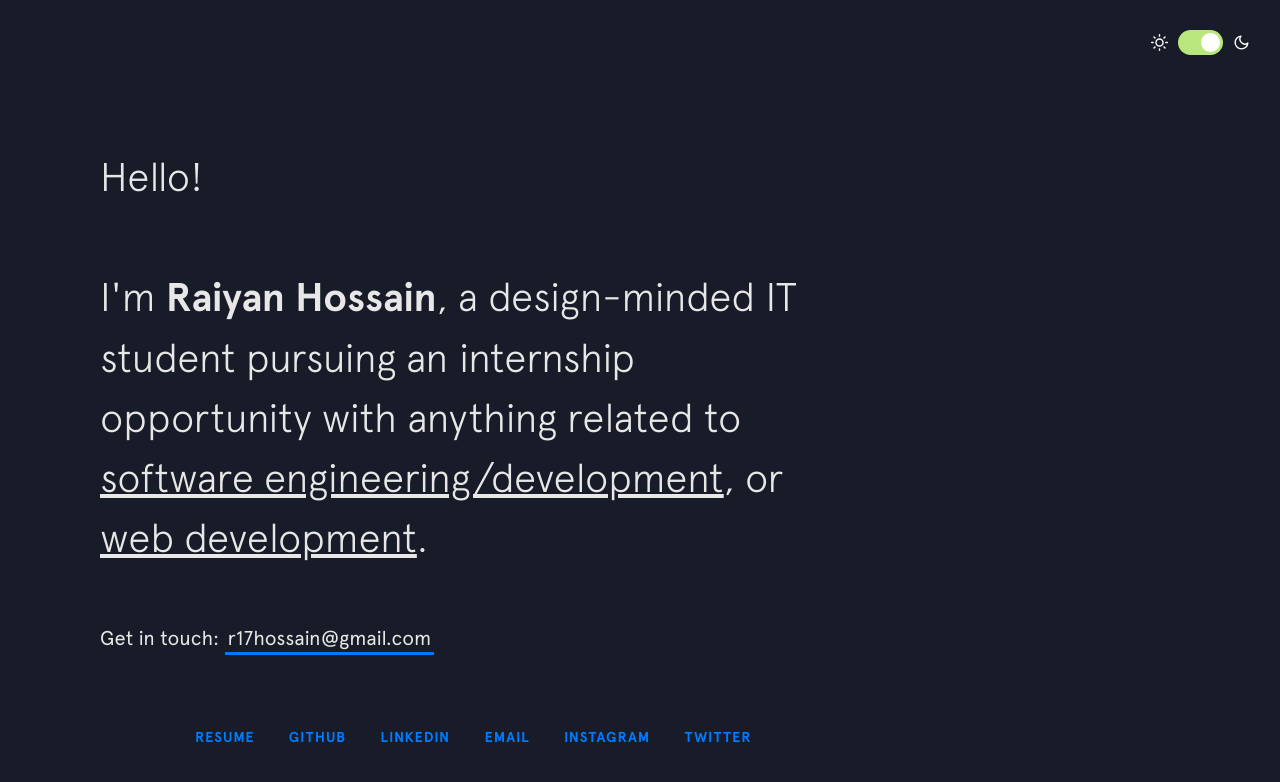
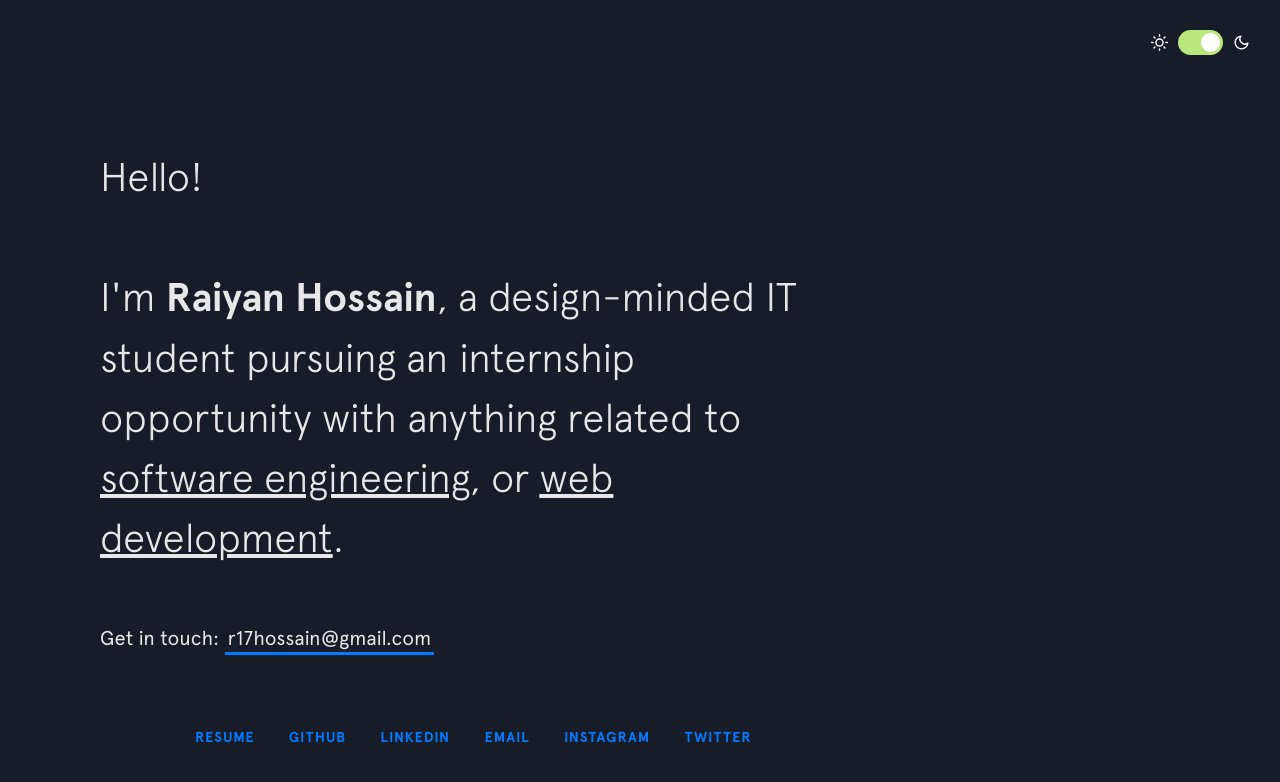
Before and after one commit to rh376/raiyanh717.github.io, a Jekyll site: the page built from index.html, in a window 1280 px wide and 900 px high. Shown: the top 782 px of the window. Built offline with Jekyll 4.4.1, drawn with Linux system fonts in a browser that asks for light colours; nearby versions of some CDN libraries.

Commit message:
modify the intro

```diff
--- a/_includes/intro.html
+++ b/_includes/intro.html
@@ -11,7 +11,7 @@
 -->
 
   <h2 class="intro__tagline">I'm
-    <span class="name">Raiyan Hossain</span>, a design-minded IT student pursuing an internship opportunity with anything related to <u>software engineering/development</u>, or <u>web development</u>.
+    <span class="name">Raiyan Hossain</span>, a design-minded IT student pursuing an internship opportunity with anything related to <u>software engineering</u>, or <u>web development</u>.
   </h2>
 
   <h3 class="intro__contact">
```
